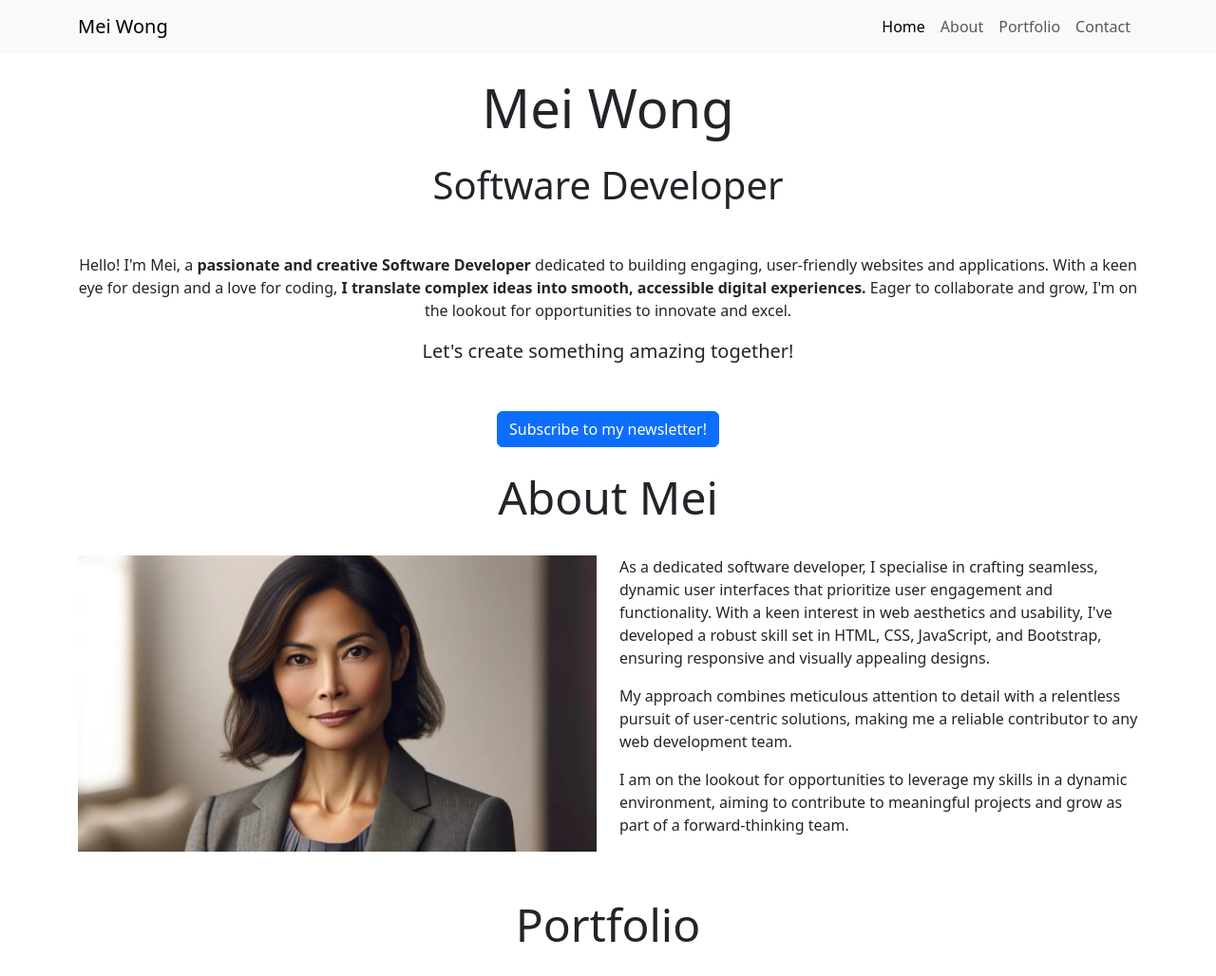
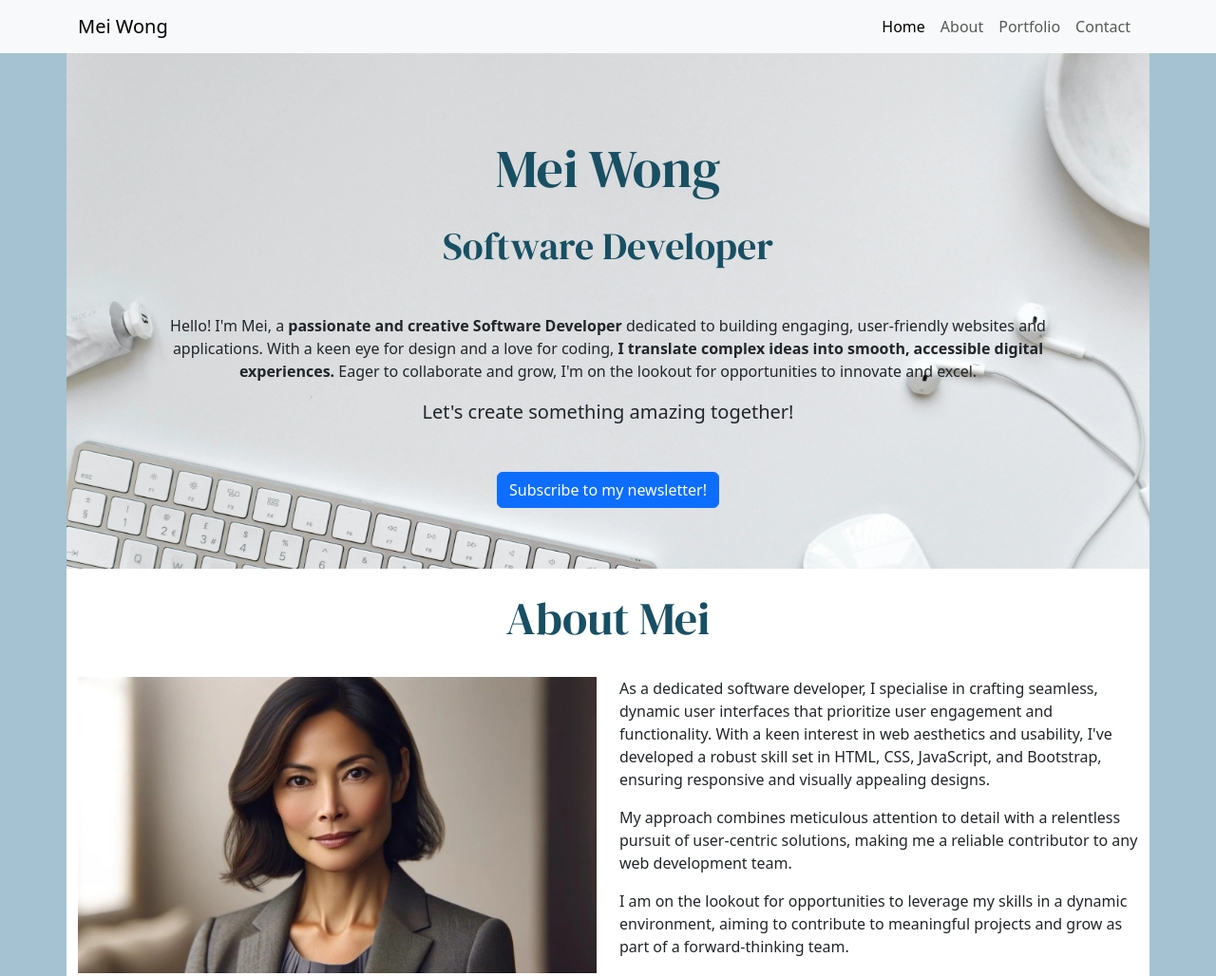
Before and after one commit to funktotheface/bootstrap-portfolio-project, a plain HTML site: page index.html in a window 1280 px wide. Shown: the top 1028 px of the page at 95% size. Drawn offline with nearby package versions, Linux system fonts and the light colour scheme.

Commit message:
add hero image to hero section

```diff
--- /dev/null
+++ b/assets/css/style.css
@@ -0,0 +1,42 @@
+/*
+    #a4c2d1; egg blue
+    #dbdcde; light grey
+    #1f7798; mid-blue
+    #184f63; dark-blue
+*/
+
+/* global styles */
+
+@import url('https://fonts.googleapis.com/css2?family=DM+Serif+Display:ital@0;1&family=Poppins&display=swap');
+
+body {
+    font-family: "poppin"s", sans-serif";
+    background-color: #a4c2d1;
+}
+
+h1,
+h2 {
+    font-family: "DM serif Display", serif;
+    color: #184f63;
+}
+
+#about {
+    background-color:white;
+}
+
+#portfolio {
+    background-color: #dbdcde;
+}
+
+#contact {
+    background-color: white;
+}
+
+#hero {
+    background: #dbdcde url(../images/background.webp);
+    min-height: 500px;
+    padding: 5% 7%;
+    background-position: 50% 70%;
+    background-size: cover;
+
+}
--- a/index.html
+++ b/index.html
@@ -7,6 +7,7 @@
     <title>Mei Wong | Software Developer</title>
     <link href="https://cdn.jsdelivr.net/npm/bootstrap@5.3.3/dist/css/bootstrap.min.css" rel="stylesheet"
         integrity="sha384-QWTKZyjpPEjISv5WaRU9OFeRpok6YctnYmDr5pNlyT2bRjXh0JMhjY6hW+ALEwIH" crossorigin="anonymous">
+    <link rel="stylesheet" href="assets/css/style.css">
 </head>
 
 <body>
```
Also changed, not shown: assets/images/background.webp (added).
